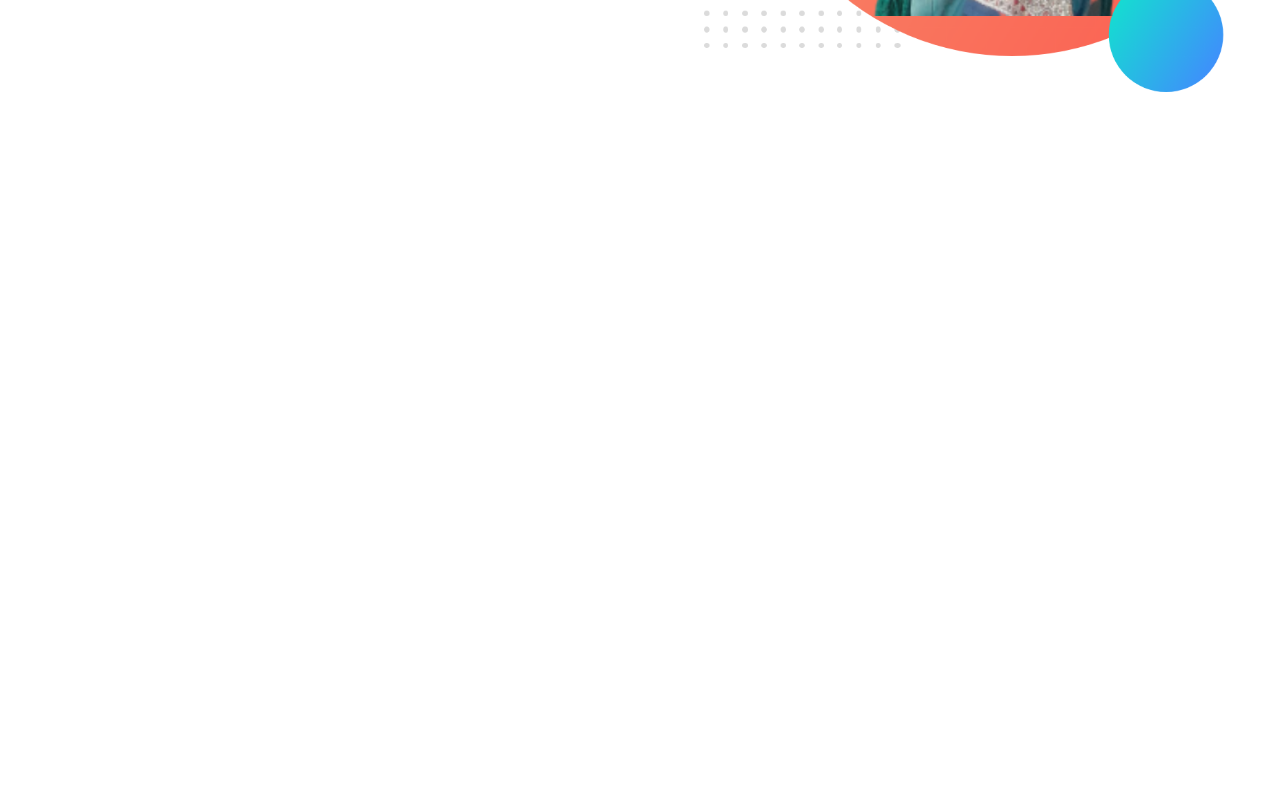
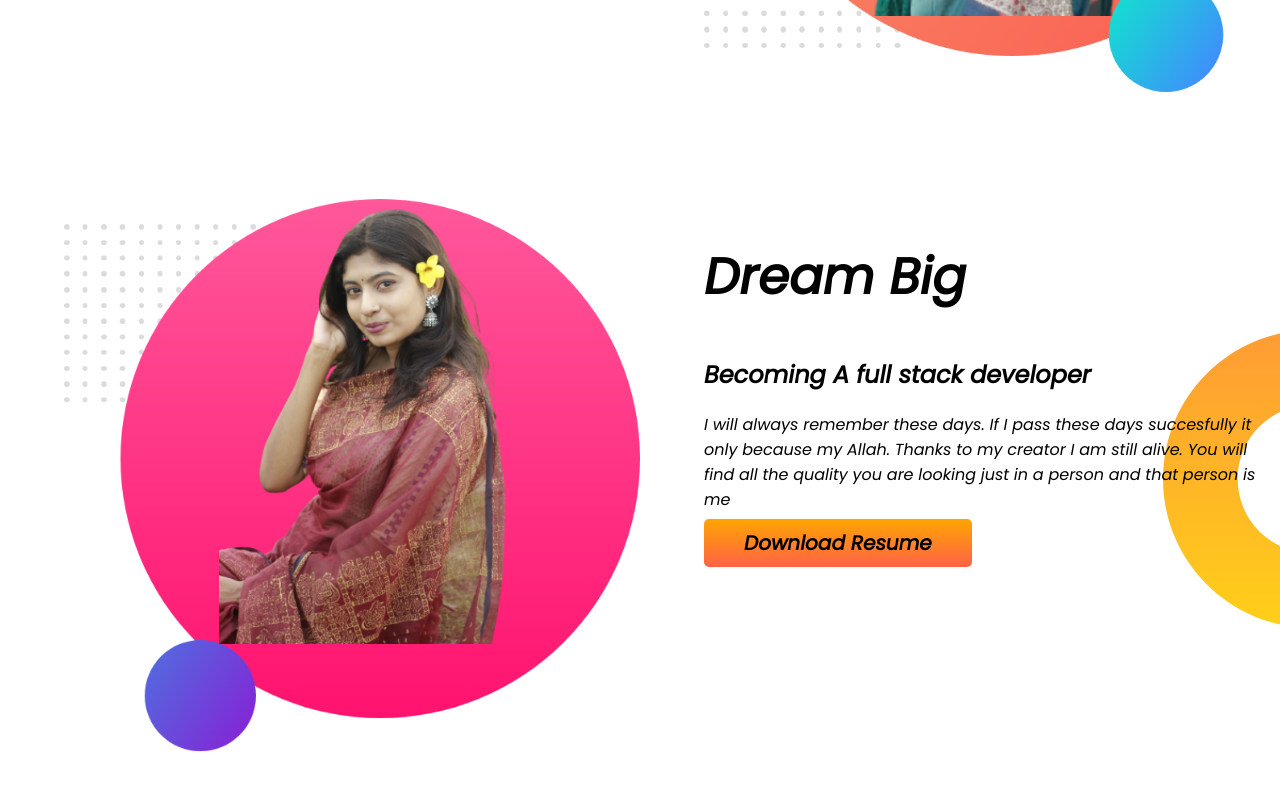
Before and after one commit to AnnitaTazree/devloper, a plain HTML site: page index.html in a window 1280 px wide. Shown: the part 480-1270 px from the top of the page. Before the commit the page ends 800 px from the top, so only its background shows below. Drawn offline with Linux system fonts and the light colour scheme.

Commit message:
second part added

```diff
--- a/index.html
+++ b/index.html
@@ -17,12 +17,24 @@
        <h1><span class="Tcolor">Tazreen's</span> World </h1>
        <h3>A Hardworker of own fairytale</h3>
        <p>You can see me whinning how to do things or taking a quick nap. But you will never see me quiting untill I achieve the goal. For now I am working on my web deplopment era but in the long run you will find a full stack developer.</p>
-    <a class="link-button" target="_blank" href="https://www.linkedin.com/in/taz-reen-295603268?fbclid=IwAR2d8Dxp3HmhqYjTx7PUPk6Gdlg6f-vHiH1YFEUoN6ixen0U9zEMtlYUnWE">Hire me</a>
+    <a class="linkbutton" target="_blank" href="https://www.linkedin.com/in/taz-reen-295603268?fbclid=IwAR2d8Dxp3HmhqYjTx7PUPk6Gdlg6f-vHiH1YFEUoN6ixen0U9zEMtlYUnWE">Hire me</a>
     </div>
     <div class="half-width">
         <img src="taz.png" alt="">
 
     </div>
 </section>
+<section class="dream-big">
+    <div class="half-width">
+        <img src="tazs.png">
+    </div>
+    <div class="half-width">
+        <h1>Dream Big</h1>
+        <h2>Becoming A full stack developer</h2>
+        <p>I will always remember these days. If I pass these days succesfully it only because my Allah. Thanks to my creator I am still alive. You will find all the quality you are looking just in a person and that person is me</p>
+        <a class="linkbutton" target="_blank" href="">Download Resume</a>
+    </div>
+
+</section>
 </body>
 </html>
--- a/style.css
+++ b/style.css
@@ -14,6 +14,7 @@ color: orange;
 }
 section{
     display: flex;
+    margin-bottom: 100px;
 }
 .half-width{
     width: 50%;
@@ -23,7 +24,7 @@ section{
 
     width: 100%;
 }
-.link-button {
+.linkbutton {
     color: black;
     text-decoration: none;
     padding: 10px 40px;
@@ -31,9 +32,16 @@ section{
     font-size: 20px;
     font-weight: 700;
     background-image: linear-gradient(orange,tomato);
+
 }
 .top-banner{
 
     background-image: url(images/top-banner.png);
     background-repeat: no-repeat;
 }
+.dream-big{
+    background-image: url(images/dream-bg.png);
+    background-repeat: no-repeat;
+    background-position: right;
+
+}
```
Also changed, not shown: tazs.png (added), 1 other file.
